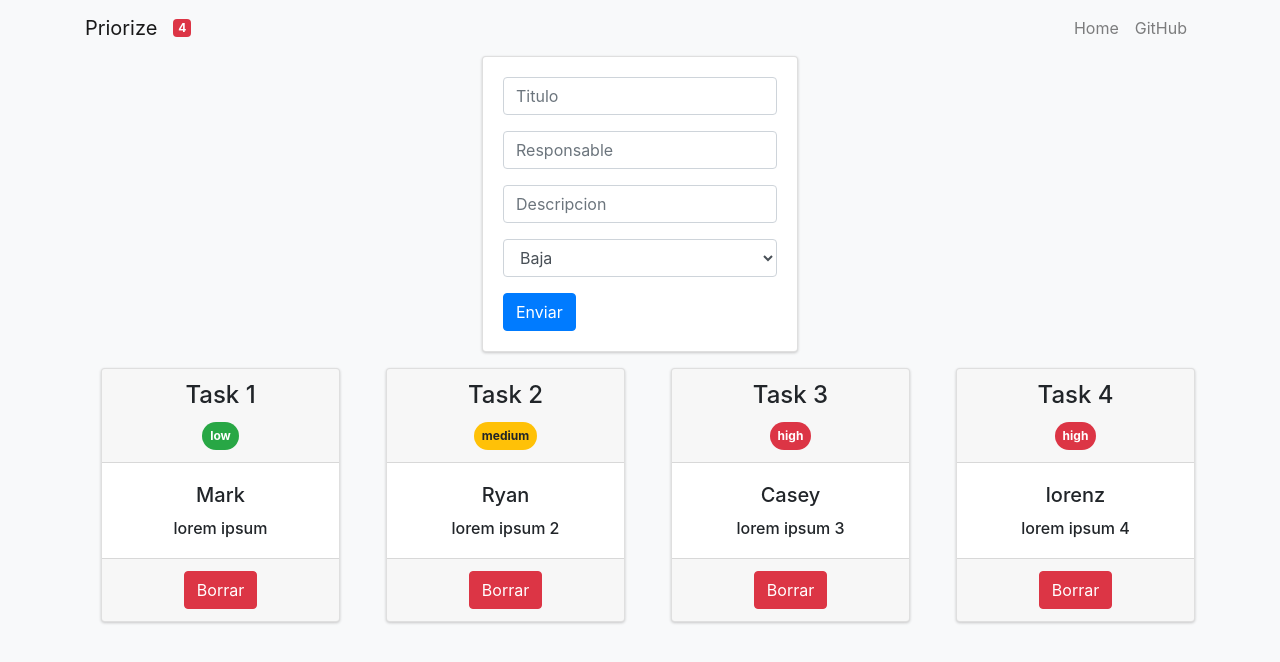
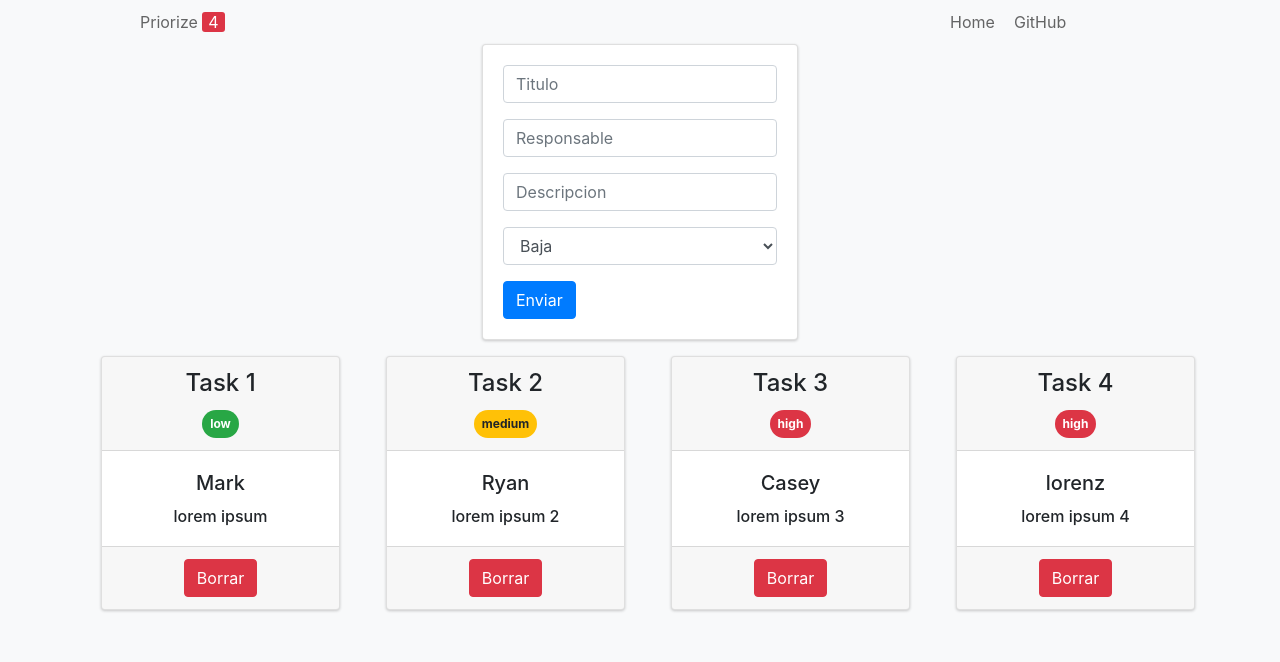
Before and after one commit to makinox/priorize, a React (Create React App) app: page / in a window 1280 px wide. Shown: the top 662 px of the page. Built offline with nearby package versions, Linux system fonts and the light colour scheme.

Commit message:
[Improvement] Navbar improved

```diff
--- a/src/App.js
+++ b/src/App.js
@@ -75,9 +75,7 @@ class App extends Component {
     const { task } = this.state
     return (
       <div>
-        <header>
-          <Navbar counter={this.state.task.length}/>
-        </header>
+        <Navbar counter={this.state.task.length}/>
         <div className="container">
           <div className="row justify-content-center">
             <Formz onCustomOne={this.addTask} />
--- /dev/null
+++ b/src/components/navbar/navbarLayout.css
@@ -0,0 +1,32 @@
+header {
+  display: grid;
+  grid-auto-columns: minmax(auto, 1000px);
+  justify-content: center;
+}
+
+header nav {
+  display: grid;
+  grid-template-columns: minmax(auto, 800px) repeat(2, minmax(auto, .3fr));
+  padding: 10px 0;
+  grid-gap: 0 10px;
+}
+
+header nav a {
+  display: inline;
+  color: rgba(0,0,0, .6);
+  transition: 0.3s ease;
+  cursor: pointer;
+  text-decoration: none;
+}
+
+header nav a:hover {
+  color: rgb(0,0,0);
+  text-decoration: none;
+}
+
+header nav span {
+  color: #fff;
+  background-color: #dc3545;
+  padding: 0px 6px;
+  border-radius: 3px;
+}
--- a/src/components/navbar/navbarLayout.js
+++ b/src/components/navbar/navbarLayout.js
@@ -1,24 +1,18 @@
 import React from 'react'
-import { Collapse, Navbar, NavbarToggler, NavbarBrand, Nav, NavItem, NavLink } from 'reactstrap';
+import './navbarLayout.css'
 
 export default (props) => (
-  <div>
-  <Navbar color="light" light expand="md">
-    <div className="container">
-      <NavbarBrand href="/">Priorize</NavbarBrand>
-      <span className="badge badge-danger">{props.counter}</span>
-      <NavbarToggler onClick={props.toggle} />
-      <Collapse isOpen={props.isOpen} navbar>
-        <Nav className="ml-auto" navbar>
-          <NavItem>
-            <NavLink href="/home/">Home</NavLink>
-          </NavItem>
-          <NavItem>
-            <NavLink href="https://github.com/makinox">GitHub</NavLink>
-          </NavItem>
-        </Nav>
-      </Collapse>
-    </div>
-  </Navbar>
-</div>
+  <header>
+    <nav>
+      <div>
+        <a href='/'>Priorize <span>{props.counter}</span></a>
+      </div>
+      <div>
+        <a href='/login'>Home</a>
+      </div>
+      <div>
+        <a href='/login'>GitHub</a>
+      </div>
+    </nav>
+  </header>
 )
```
